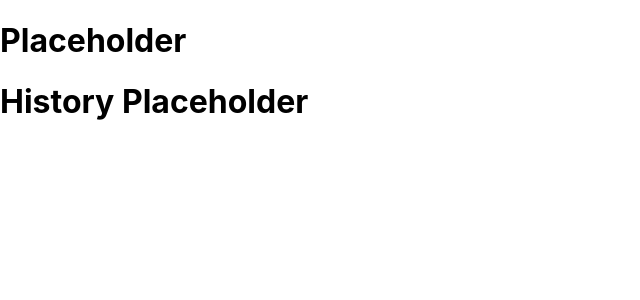
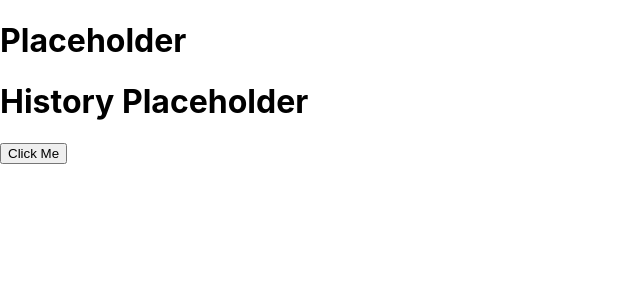
Before and after one commit to mpuchyr/carcassonne_score_app, a React (Create React App) app: page /history in a window 1280 px wide. Shown: the top 300 px of the page, without its empty margins (0-640 px from the left). Built offline with nearby package versions, Linux system fonts and the light colour scheme.

Commit message:
Set up components/NewGame to use GameContext

```diff
--- a/src/App.js
+++ b/src/App.js
@@ -1,4 +1,4 @@
-import React from 'react';
+import React, { useState } from 'react';
 import { BrowserRouter as Router, Route, Switch } from 'react-router-dom';
 import History from './components/History';
 import NewGame from './components/NewGame';
@@ -7,16 +7,22 @@ import System from './components/System';
 import GameContext from './context/game-context';
 
 function App() {
+  const [game, setGame] = useState({})
+
   return (
+
         <Router>
           <h1>Placeholder</h1>
+          <GameContext.Provider value={{game, setGame}}>
             <Switch>
               <Route exact path="/history" component={History} />
               <Route exact path="/newgame" component={NewGame} />
               <Route exact path="/players/:id" component={Player} />
               <Route exact path="/system" component={System} />
             </Switch>
+          </GameContext.Provider>
         </Router>
+
   );
 }
 
--- a/src/components/History.js
+++ b/src/components/History.js
@@ -1,8 +1,13 @@
-import React from 'react';
+import React, {useContext} from 'react';
+import GameContext from '../context/game-context';
 
 const History = () => {
+    const { game } = useContext(GameContext)
     return (
-        <h1>History Placeholder</h1>
+        <div>
+            <h1>History Placeholder</h1>
+            <button onClick={() => console.log(game)}>Click Me</button>
+        </div>
     )
 }
 
--- a/src/components/NewGame.js
+++ b/src/components/NewGame.js
@@ -1,7 +1,11 @@
-import React, { useState } from 'react';
+import React, { useContext, useState } from 'react';
 import { v4 as uuid } from 'uuid';
+import GameContext from '../context/game-context';
 
-const NewGame = () => {
+const NewGame = (props) => {
+    const { game, setGame } = useContext(GameContext)
+    console.log(game)
+
     const blankPlayerTemplate = {id: uuid(), name: '', score: 0}
     const colors = ['black', 'blue', 'green', 'pink', 'red', 'yellow']
 
@@ -62,6 +66,11 @@ const NewGame = () => {
         setColorOptions([...colorOptions, color].sort())
     }
 
+    const onDone = () => {
+        setGame(currentGame)
+        props.history.push('/history')
+    }
+
     return (
         <div>
             <h1>New Game</h1>
@@ -80,6 +89,7 @@ const NewGame = () => {
                 </form>
                 </>
             }
+            <button onClick={onDone}>Start Game</button>
         </div>
     )
 }
```
Also changed, not shown: 1 other file (tests, documents, lock files or other folders). Lines whose indentation alone changed are shown as unchanged.
